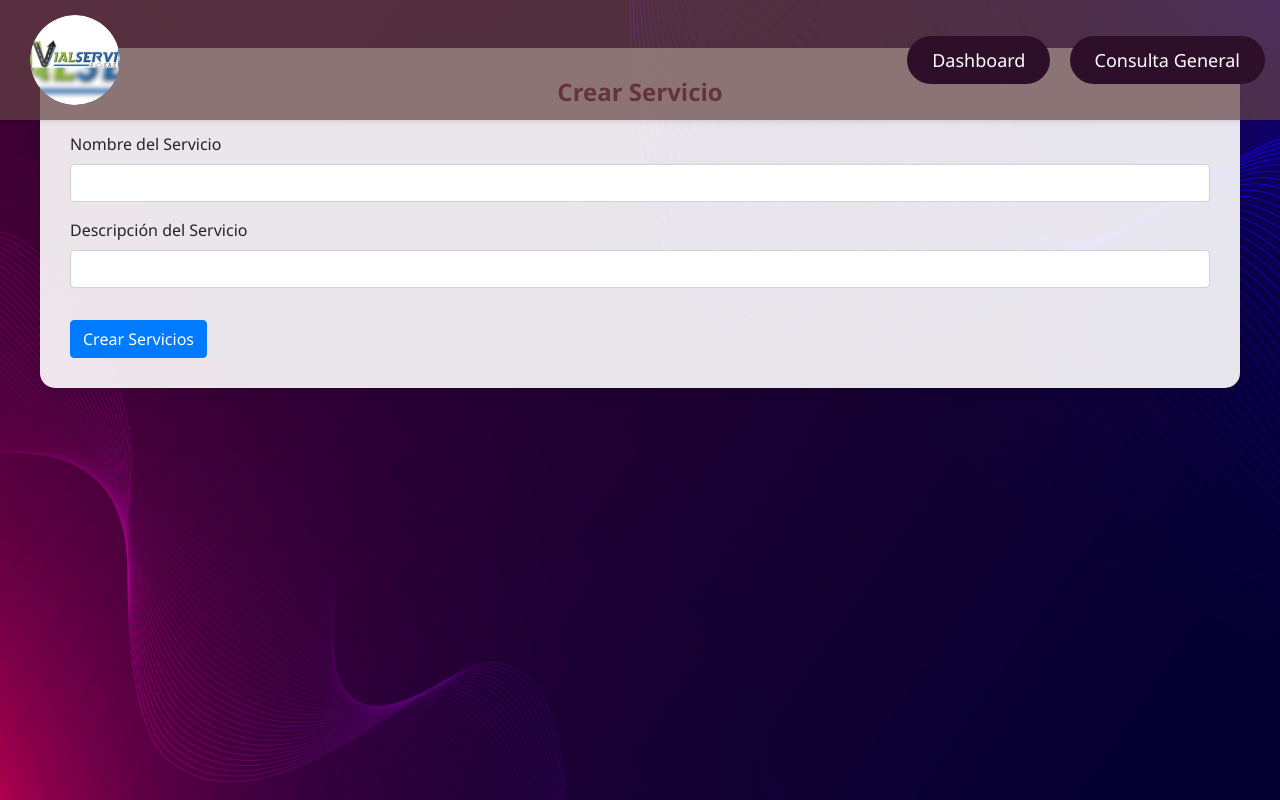
After one commit to AndresSanchez12323/vial_servi, a PHP site: page /crear_servicio.php in a window 1280 px wide. The commit adds this page. Run offline with PHP 8.4, Linux system fonts and the light colour scheme; a user stored in the database is signed in; some libraries are stand-ins or nearby versions.

Commit message:
creacion y eliminacion de servicios

```diff
--- /dev/null
+++ b/crear_servicio.php
@@ -0,0 +1,226 @@
+<?php
+require_once 'config.php';
+session_start();
+if (!isset($_SESSION['loggedin'])) {
+    header("Location: index.php");
+    exit;
+}
+
+
+if ($_SERVER["REQUEST_METHOD"] == "POST") {
+    $nombreServicio = $_POST['Nombre_Servicio']?? '';
+    $Descripción = $_POST['Descripción']?? '';
+
+    $sql = "INSERT INTO servicios (Nombre_Servicio, Descripción) VALUES (?, ?)";
+    $stmt = $conn->prepare($sql);
+    $stmt->bind_param("ss", $nombreServicio, $Descripción);
+
+    if ($stmt->execute()) {
+        echo "Servicio creado exitosamente.";
+        header("refresh:2;url=gestionar_servicios.php");
+        exit;
+    } else {
+        echo "Error: " . $stmt->error;
+    }
+    $stmt->close();
+    $conn->close();
+}
+
+?>
+
+<!DOCTYPE html>
+<html lang="es">
+<head>
+    <meta charset="UTF-8">
+    <meta name="viewport" content="width=device-width, initial-scale=1.0">
+    <title>Consulta General</title>
+
+    <!-- Bootstrap CSS -->
+    <link href="https://stackpath.bootstrapcdn.com/bootstrap/4.5.2/css/bootstrap.min.css" rel="stylesheet">
+
+    <!-- Font Awesome -->
+    <link rel="stylesheet" href="https://cdnjs.cloudflare.com/ajax/libs/font-awesome/5.15.4/css/all.min.css">
+
+    <!-- SweetAlert2 -->
+    <script src="https://cdn.jsdelivr.net/npm/sweetalert2@11"></script>
+
+    <style>
+        * {
+            margin: 0;
+            padding: 0;
+            box-sizing: border-box;
+        }
+
+        body {
+            font-family: 'Segoe UI', Tahoma, Geneva, Verdana, sans-serif;
+            background-image: url('Imagenes/EditarServicioRealizado.jpg');
+            background-size: cover;
+            background-position: center;
+            background-repeat: no-repeat;
+            display: flex;
+            flex-direction: column;
+            min-height: 100vh;
+        }
+
+        .sidebar {
+            width: 100%;
+            position: fixed;
+            top: 0;
+            left: 0;
+            background-color: rgba(100, 67, 67, 0.7);
+            padding: 15px 0;
+            z-index: 1000;
+            display: flex;
+            justify-content: space-between;
+            align-items: center;
+            box-shadow: 0 2px 5px rgba(0, 0, 0, 0.1);
+        }
+
+        .sidebar a {
+            padding: 12px 25px;
+            text-decoration: none;
+            font-size: 18px;
+            color: #fff;
+            background-color: #2d0f2a;
+            margin-right: 15px;
+            border-radius: 50px;
+            transition: background-color 0.3s ease, transform 0.3s ease;
+        }
+
+        .sidebar a:hover {
+            background-color: #440f33;
+            transform: translateY(-2px);
+        }
+
+        .logo-container {
+            margin-left: 30px;
+            border-radius: 50%;
+            width: 90px;
+            height: 90px;
+            overflow: hidden;
+        }
+
+        .logo {
+            width: 100%;
+            height: 100%;
+            object-fit: cover;
+            box-shadow: 0 4px 10px rgba(0, 0, 0, 0.2);
+            border-radius: 50%;
+        }
+
+        .main-content {
+            padding: 20px;
+            margin-top: 120px;
+            flex-grow: 1;
+            display: flex;
+            justify-content: center;
+            align-items: center;
+        }
+
+        .container {
+            background-color: rgba(255, 255, 255, 0.9);
+            padding: 30px;
+            border-radius: 15px;
+            box-shadow: 0 6px 15px rgba(0, 0, 0, 0.1);
+            max-width: 1200px;
+            width: 100%;
+        }
+
+        h2 {
+            text-align: center;
+            color: #680c39;
+            margin-bottom: 25px;
+            font-size: 24px;
+            font-weight: 600;
+        }
+
+        .table {
+            background-color: #fff;
+            border-radius: 10px;
+            overflow: auto;
+        }
+
+        th {
+            background-color: #2d0f2a;
+            color: white;
+            font-weight: bold;
+        }
+
+        th, td {
+            padding: 12px;
+            text-align: center;
+            font-weight: 500;
+        }
+
+        tr:nth-child(even) {
+            background-color: #f2f2f2;
+        }
+
+        td img {
+            width: 100px;
+            height: 50px;
+            object-fit: cover;
+            border-radius: 5px;
+        }
+    </style>
+</head>
+<body>
+
+<!-- Barra superior -->
+<div id="mySidebar" class="sidebar">
+    <div class="logo-container">
+        <img src="Imagenes/Logo.jpg" alt="Logo" class="logo">
+    </div>
+    <div>
+         <a href="dashboard.php" data-no-warning>Dashboard</a>
+         <a href="consulta_general.php" data-no-warning>Consulta General</a>
+     </div>
+</div>
+
+<div class="container mt-5">
+    <h2>Crear Servicio</h2>
+    <form method="POST" action="">
+
+        <div class="form-group">
+            <label for="Nombre_Servicio">Nombre del Servicio</label>
+            <input type="text" name="Nombre_Servicio" class="form-control" required>
+        </div>
+
+        <div class="form-group">
+            <label for="Descripción">Descripción del Servicio</label>
+            <input type="text" name="Descripción" class="form-control" required>
+        </div>
+
+
+        <button type="submit" class="btn btn-primary mt-3" data-no-warning>Crear Servicios</button>
+    </form>
+</div>
+<script>
+        const checkSession = () => {
+            fetch('session.php')
+                .then(response => response.text())
+                .then(data => {
+                    if (data.includes('No active session')) {
+                        window.location.href = 'index.php';
+                    }
+                })
+                .catch(error => console.error('Error al validar la sesión:', error));
+        };
+
+        checkSession();
+
+        const beforeUnloadHandler = (event) => {
+            if (event.target.activeElement?.hasAttribute('data-no-warning')) return;
+            navigator.sendBeacon('session.php', new URLSearchParams({ logout: 'true' }));
+        };
+
+        window.addEventListener('beforeunload', beforeUnloadHandler);
+</script>
+
+<!-- Bootstrap JS and dependencies -->
+<script src="https://code.jquery.com/jquery-3.5.1.min.js"></script>
+<script src="https://cdn.jsdelivr.net/npm/popper.js@1.16.1/dist/umd/popper.min.js"></script>
+<script src="https://stackpath.bootstrapcdn.com/bootstrap/4.5.2/js/bootstrap.min.js"></script>
+
+</body>
+</html>
--- a/dashboard.php
+++ b/dashboard.php
@@ -111,6 +111,7 @@ if (!usuarioTienePermiso($usuarioId, $permisoRequerido, $conn)) {
         <p>Aquí podrás acceder a las diferentes funciones del sistema.</p>
         <a href="consulta_general.php" data-no-warning>Ir a Consulta General</a>
         <a href="consulta_identificacion.php" data-no-warning>Consulta por Identificación</a>
+        <a href="gestionar_servicios.php" data-no-warning>Crud servicios</a>
     </div>
 
 
```
Also changed, not shown: delete_service.php (added, +21 -0 lines), gestionar_servicios.php (added, +352 -0 lines).
